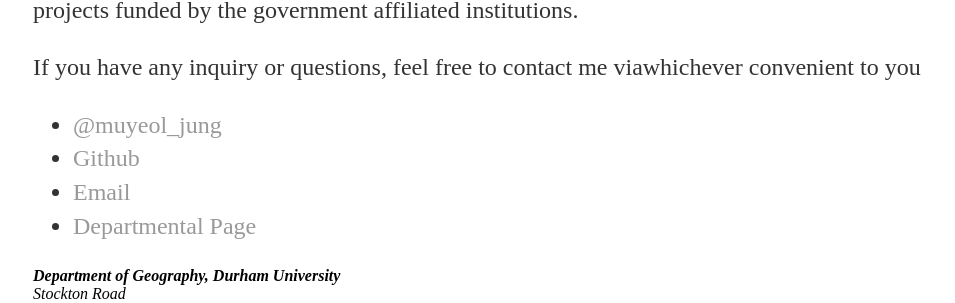
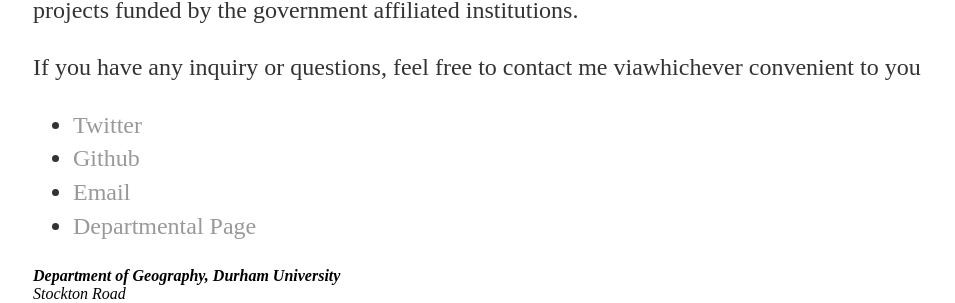
Before and after one commit to muyeoljung/muyeoljung.github.io, a Jekyll site: the page built from about/index.html, in a window 1280 px wide. Shown: the part 755-1058 px from the top of the page, without its empty margins (159-1114 px from the left). Built offline with Jekyll 4.4.1, drawn with Linux system fonts in a browser that asks for light colours.

Commit message:
Update index.html

```diff
--- a/about/index.html
+++ b/about/index.html
@@ -12,7 +12,7 @@
 			<p> If you have any inquiry or questions, feel free to contact me viawhichever convenient to you </p>
 
 			<ul class="contacts">
-				<li><a href="https://twitter.com/muyeol_jung">@muyeol_jung</a></li>
+				<li><a href="https://twitter.com/muyeol_jung">Twitter</a></li>
 				<li><a href="https://github.com/muyeoljung">Github</a></li>
 				<li><a href="mailto:muyeol.jung@durham.ac.uk">Email</a></li>
 				<li><a href="https://www.dur.ac.uk/research/directory/staff/?mode=staff&id=16647">Departmental Page</a></li>
```
